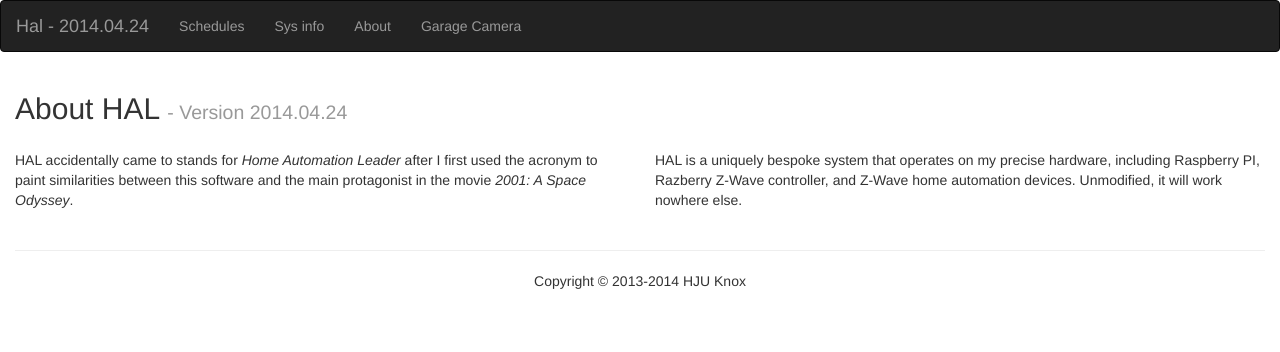
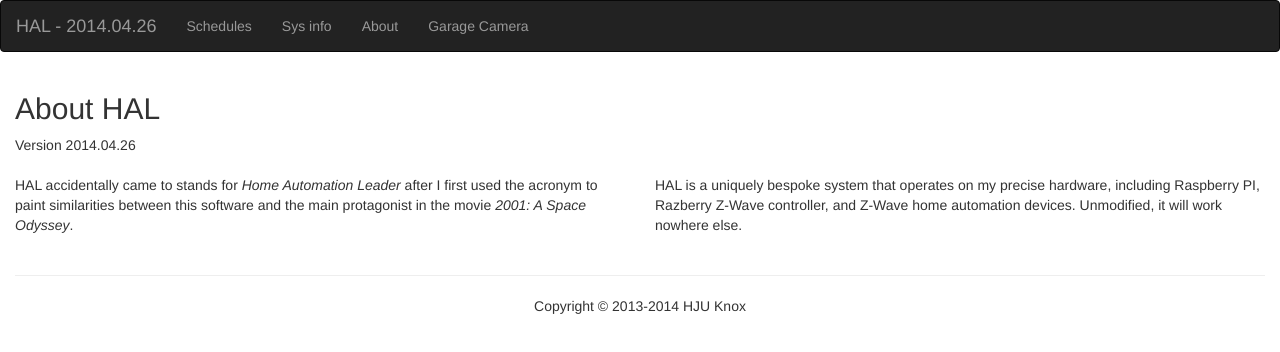
Before and after one commit to nobbyknox/hal, a website: page public/index.html at #/about in a window 1280 px wide. Drawn offline with Linux system fonts and the light colour scheme.

Commit message:
Add version directive.

```diff
--- a/public/assets/app.js
+++ b/public/assets/app.js
@@ -104,3 +104,14 @@ halApp.controller('GarageCamController', function($scope, $http) {
         $scope.camURL = data;
     });
 });
+
+
+// ----------
+// Directives
+// ----------
+
+halApp.directive('version', function() {
+    return {
+        template: '2014.04.26'
+    };
+});
--- a/public/index.html
+++ b/public/index.html
@@ -7,7 +7,7 @@
     <meta name="description" content="Home Automation Leader">
     <meta name="author" content="Nobby Knox">
 
-    <title>Hal - 2014.04.24</title>
+    <title>HAL</title>
 
     <!-- Fav and touch icons -->
     <link rel="apple-touch-icon" href="assets/images/apple-touch-icon.png"/>
@@ -31,7 +31,7 @@
                     <span class="icon-bar"></span>
                     <span class="icon-bar"></span>
                 </button>
-                <a href="#/" class="navbar-brand">Hal - 2014.04.24</a>
+                <a href="#/" class="navbar-brand">HAL - <span version></span></a>
             </div>
 
             <!-- Collect the nav links, forms, and other content for toggling -->
--- a/public/partials/about.html
+++ b/public/partials/about.html
@@ -1,8 +1,14 @@
 <div class="row">
-    <h2 class="col-xs-12 col-sm-12 col-md-12">About HAL <small> - Version 2014.04.24</small></h2>
+    <h2 class="col-xs-12 col-sm-12 col-md-12">About HAL</h2>
 </div>
 
-<div style="height: 15px"></div>
+<div class="row">
+    <div class="col-xs-12 col-sm-6 col-md-6" style="margin-bottom: 20px">
+        Version <span version></span>
+    </div>
+</div>
+
+<!-- <div style="height: 15px"></div> -->
 
 <div class="row">
     <div class="col-xs-12 col-sm-6 col-md-6" style="margin-bottom: 20px">
```
